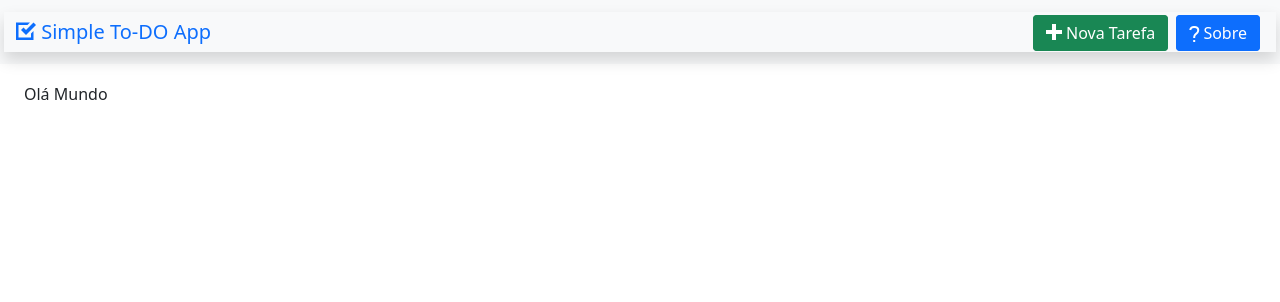
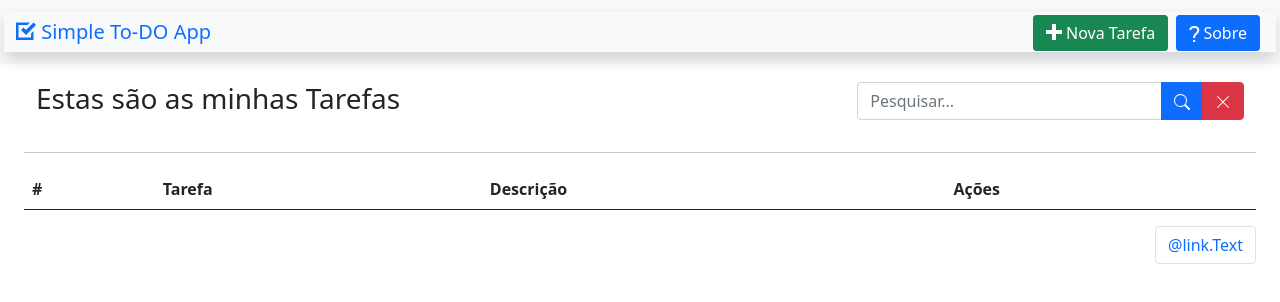
Before and after one commit to rafael-figueiredo-alves/ReactSamples, a React (Vite) app in the folder SimpleToDoApp/: page / in a window 1280 px wide. Shown: the top 302 px of the page. Built offline with nearby package versions, Linux system fonts and the light colour scheme.

Commit message:
Update June 23, 2023
- Completed port of the UI from Blazor to React

```diff
--- a/SimpleToDoApp/src/App.jsx
+++ b/SimpleToDoApp/src/App.jsx
@@ -1,7 +1,8 @@
-import { NavBar } from './shared/NavBar'
+import { NavBar } from './shared/NavBar';
 import { Home } from './pages/Home';
 import { BrowserRouter as Router, Routes, Route } from 'react-router-dom';
 import { About } from './pages/About';
+import { NewTask } from './pages/NewTask';
 
 function App() {
 
@@ -17,7 +18,7 @@ function App() {
               <Routes>
                 <Route path='/' element={<Home />} />
                 <Route path='/sobre' element={<About />} />
-                <Route path='/newtask' element={<p>NewTask</p>} />
+                <Route path='/newtask' element={<NewTask />} />
               </Routes>
             </Router>
           </article>
--- a/SimpleToDoApp/src/pages/About.jsx
+++ b/SimpleToDoApp/src/pages/About.jsx
@@ -1,14 +1,14 @@
 export const About = () => {
     return(
         <>
-            <div class="card">
+            <div className="card">
                 <img className="card-img-top" src="./images/Sobre_banner.png" alt="Imagem de capa do card" />
                 <div className="card-body">
                     <h5 className="card-title"><strong>Simple To-DO App</strong></h5>
                     <p className="card-text">Versão 1.0 - Desenvolvido por <a href="https://github.com/rafael-figueiredo-alves" target="_blank">Rafael de Figueiredo Alves</a></p>
                     <p className="card-text">Este app foi desenvolvido para executar testes e aprender mais sobre o uso do Blazor e do C#.</p>
-                    <p className="card-text">© Cópia autorizada 2023.</p>
-                    <p className="text-end"><button className="btn btn-primary" style={{ width: '125px' }}><span className="oi oi-chevron-left" /> Voltar</button></p>
+                    <p className="card-text">© Cópia autorizada {new Date().getFullYear()}.</p>
+                    <p className="text-end"><a className="btn btn-primary" href="/" style={{ width: '125px' }}><span className="oi oi-chevron-left" /> Voltar</a></p>
                 </div>
             </div>
         </>
--- a/SimpleToDoApp/src/pages/Home.jsx
+++ b/SimpleToDoApp/src/pages/Home.jsx
@@ -1,3 +1,67 @@
+import { SearchInput } from "../shared/SearchInput";
+import { Paginacao } from "../shared/Paginacao";
+import { Msg } from "../shared/Msg";
+
 export const Home = () => {
- return (<p>Olá Mundo</p>);
+ return (
+   <>
+         <div className="container-fluid">
+             <div className="row">
+                 <div className="d-none d-md-table-cell col-8 align-middle">
+                     <h3 className="d-none d-md-inline">Estas são as minhas Tarefas</h3>
+                 </div>
+                 <div className="col justify-content-end">
+                     {/* <SearchInput PesquisarTarefa="Pesquisar" Limpar="LimparPesquisa" /> */}
+                     <SearchInput />
+                 </div>
+             </div>
+         </div>
+
+         <hr />
+
+            {/* @if(Lista == null)
+            {
+                <p>Carregando tarefas...</p>
+            }
+            else
+            if(!Lista.Any())
+            {
+                <p>Sem tarefas</p>
+            }
+            else
+            { */}
+                <table className="table table-hover">
+                    <thead>
+                        <tr>
+                            <th scope="col">#</th>
+                            <th scope="col">Tarefa</th>
+                            <th scope="col" className="d-none d-md-table-cell">Descrição</th>
+                            <th scope="col">Ações</th>
+                        </tr>
+                    </thead>
+                    <tbody>
+                        {/* @foreach(Tarefa item in Lista!)
+                        {
+                            <tr>
+                                <th scope="col" class="col-1 align-middle"><input class="form-check-input" type="checkbox" @bind="item.feito" id="flexCheckDefault" @onclick="@(() => SetarTarefa(item.id, !item.feito))"></th>
+                                <td class="col-3 align-middle">@item.tarefa</td>
+                                <td class="d-none d-md-table-cell col-6 align-middle">@item.descricao</td>
+                                <td class="col-2">
+                                    <div class="d-inline align-content-end">
+                                        <a class="btn btn-primary" href="edittask/@item.id"><span class="oi oi-pencil" /></a>
+                                        <a class="btn btn-danger" @onclick="@(()=> RemoveTarefa(item.id))"><span class="oi oi-trash" /></a>
+                                </div>
+                            </td>
+                </tr>
+        } */}
+                </tbody>
+    </table >
+
+   {/* <Msg /> */}
+
+    <Paginacao />
+    {/* <Paginacao QuantidadeTotalPaginas="QuantidadeTotalPaginas" paginaAtual="paginaAtual"
+        Raio="2" PaginaSelecionada="PaginaSelecionada" />         */}
+   </>
+ );
 }
--- /dev/null
+++ b/SimpleToDoApp/src/pages/NewTask.jsx
@@ -0,0 +1,11 @@
+import { Formulario } from '../shared/Formulario';
+
+export const NewTask = () => {
+    return(
+        <>
+        <h3>Nova Tarefa</h3>
+
+        <Formulario />
+        </>
+    )
+}
--- /dev/null
+++ b/SimpleToDoApp/src/shared/Formulario.jsx
@@ -0,0 +1,38 @@
+export const Formulario = () => {
+    return(
+        <>
+
+            <div className="form-group">
+                <label form="Tarefa">Tarefa: </label>
+                <div>
+                    <input type="text" className="form-control" />
+                </div>
+            </div>
+
+            <div className="form-group">
+                <label form="Tarefa">Descrição: </label>
+                <div>
+                    <textarea className="form-control" />
+                    <small id="edescricaoHelp" className="form-text text-muted">@QtdCaracteres / 250 caracteres digitados.</small>
+                </div>
+            </div>
+
+            <br />
+            <div className="text-end">
+                <div className="d-flex justify-content-end">
+                    <div className="m-1">
+                        <button className="btn btn-danger" style={{ width: '100px', padding: '10px' }}>
+                            Cancelar
+                        </button>
+                    </div>
+                    <div className="m-1">
+                        <button type="submit" className="btn btn-success" style={{ width: '100px', padding: '10px' }}>
+                            Salvar
+                        </button>
+                    </div>
+                </div>
+            </div>
+
+        </>
+    )
+}
--- /dev/null
+++ b/SimpleToDoApp/src/shared/Msg.jsx
@@ -0,0 +1,35 @@
+export const Msg = () => {
+    return(
+        <>
+            <div className="modal-backdrop show"></div>
+
+            <div className="modal" tabindex="-1" role="dialog"
+                aria-hidden="true" style={{ display: 'block' }}>
+                <div className="modal-dialog" role="document">
+                    <div className="modal-content">
+                        <div className="modal-header">
+                            <h5 className="modal-title">@Titulo</h5>
+                            <button type="button" className="close"
+                                data-dismiss="modal" aria-label="Fechar">
+                                <span aria-hidden="true">&times;</span>
+                            </button>
+                        </div>
+                        <div class="modal-body">
+                            @ChildContent
+                        </div>
+                        <div class="modal-footer">
+                            <button type="button" className="btn btn-danger"
+                                data-dismiss="modal">
+                                Não
+                            </button>
+                            <button type="button"
+                                className="btn btn-success">
+                                Sim
+                            </button>
+                        </div>
+                    </div >
+                </div >
+            </div >
+        </>
+    )
+}
--- a/SimpleToDoApp/src/shared/NavBar.jsx
+++ b/SimpleToDoApp/src/shared/NavBar.jsx
@@ -1,5 +1,5 @@
 import React from "react"
-import { Link } from "react-router-dom";
+import { Link, NavLink } from "react-router-dom";
 
 export function NavBar(){
 
--- /dev/null
+++ b/SimpleToDoApp/src/shared/Paginacao.jsx
@@ -0,0 +1,13 @@
+export const Paginacao = () => {
+    return(
+        <>
+            <nav aria-label="Paginacao">
+                <ul class="pagination justify-content-end">
+                        <li style={{cursor: 'pointer'}} className="page-item">
+                    <span className="page-link" href="#">@link.Text</span>
+                </li>
+            </ul>
+        </nav >
+        </>
+    )
+}
--- /dev/null
+++ b/SimpleToDoApp/src/shared/SearchInput.jsx
@@ -0,0 +1,19 @@
+export const SearchInput = () => {
+    return(
+        <>
+            <div className="input-group mb-3">
+                <input type="text" className="form-control" placeholder="Pesquisar..." aria-label="Pesquisar" aria-describedby="Pesquisar" />
+                    <button className="btn btn-primary" type="button" id="button-addon2">
+                        <svg xmlns="http://www.w3.org/2000/svg" width="16" height="16" fill="currentColor" class="bi bi-search" viewBox="0 0 16 16">
+                            <path d="M11.742 10.344a6.5 6.5 0 1 0-1.397 1.398h-.001c.03.04.062.078.098.115l3.85 3.85a1 1 0 0 0 1.415-1.414l-3.85-3.85a1.007 1.007 0 0 0-.115-.1zM12 6.5a5.5 5.5 0 1 1-11 0 5.5 5.5 0 0 1 11 0z" />
+                        </svg>
+                    </button>
+                    <button className="btn btn-danger" type="button" id="button-addon2">
+                        <svg xmlns="http://www.w3.org/2000/svg" width="16" height="16" fill="currentColor" class="bi bi-x-lg" viewBox="0 0 16 16">
+                            <path d="M2.146 2.854a.5.5 0 1 1 .708-.708L8 7.293l5.146-5.147a.5.5 0 0 1 .708.708L8.707 8l5.147 5.146a.5.5 0 0 1-.708.708L8 8.707l-5.146 5.147a.5.5 0 0 1-.708-.708L7.293 8 2.146 2.854Z" />
+                        </svg>
+                    </button>
+            </div>
+        </>
+    )
+}
```
